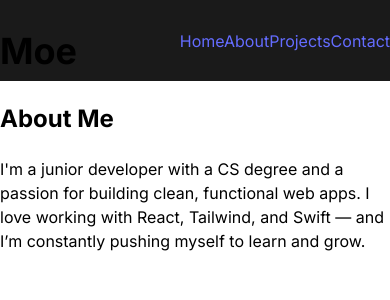
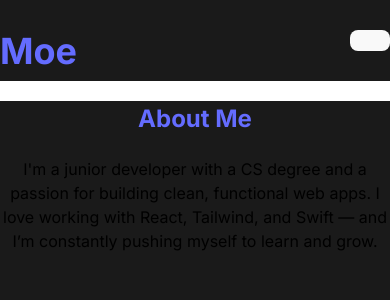
Before and after one commit to swstlz/personal_website, a React (Vite) app: page /about in a window 390 px wide. Shown: the top 300 px of the page. Built offline with nearby package versions, Linux system fonts and the light colour scheme.

Commit message:
nav bar now hamburger style; fixed about page

```diff
--- a/src/components/Navbar.jsx
+++ b/src/components/Navbar.jsx
@@ -1,22 +1,66 @@
+import { useState } from 'react';
 import { NavLink } from 'react-router-dom';
 
 export default function Navbar() {
-  const linkStyle = ({ isActive }) =>
-    isActive
-      ? 'text-[#646cff] font-semibold'
-      : 'text-white hover:text-[#646cff] transition-colors';
+  const [isOpen, setIsOpen] = useState(false);
 
   return (
-    <nav className="sticky top-0 bg-[#1a1a1a] text-white shadow-md z-50">
+    <nav className="bg-[#1a1a1a] text-white sticky top-0 z-50 shadow-md">
       <div className="max-w-6xl mx-auto px-4 py-4 flex justify-between items-center">
-        <h1 className="text-2xl font-bold text-white">Moe</h1>
-        <div className="space-x-6 text-sm sm:text-base">
-          <NavLink to="/" className={linkStyle}>Home</NavLink>
-          <NavLink to="/about" className={linkStyle}>About</NavLink>
-          <NavLink to="/projects" className={linkStyle}>Projects</NavLink>
-          <NavLink to="/contact" className={linkStyle}>Contact</NavLink>
+        <h1 className="text-xl font-bold text-[#646cff]">Moe</h1>
+
+        {/* Hamburger button */}
+        <div className="md:hidden">
+          <button
+            onClick={() => setIsOpen(!isOpen)}
+            className="focus:outline-none flex flex-col justify-center items-center space-y-1"
+          >
+            <span
+              className={`h-0.5 w-6 bg-[#646cff] transition-all duration-300 ${
+                isOpen ? 'rotate-45 translate-y-1.5' : ''
+              }`}
+            />
+            <span
+              className={`h-0.5 w-6 bg-[#646cff] transition-all duration-300 ${
+                isOpen ? 'opacity-0' : ''
+              }`}
+            />
+            <span
+              className={`h-0.5 w-6 bg-[#646cff] transition-all duration-300 ${
+                isOpen ? '-rotate-45 -translate-y-1.5' : ''
+              }`}
+            />
+          </button>
+        </div>
+
+        {/* Desktop nav */}
+        <div className="hidden md:flex space-x-6 text-sm font-medium">
+          {['/', '/about', '/projects', '/contact'].map((path, i) => {
+            const labels = ['Home', 'About', 'Projects', 'Contact'];
+            return (
+              <NavLink
+                key={path}
+                to={path}
+                className={({ isActive }) =>
+                  isActive ? 'text-[#646cff]' : 'hover:text-[#646cff]'
+                }
+              >
+                {labels[i]}
+              </NavLink>
+            );
+          })}
         </div>
       </div>
+
+      {/* Mobile menu */}
+      {isOpen && (
+        <div className="md:hidden px-4 pb-4 space-y-2 text-sm">
+          <NavLink to="/" onClick={() => setIsOpen(false)} className="block hover:text-[#646cff]">Home</NavLink>
+          <NavLink to="/about" onClick={() => setIsOpen(false)} className="block hover:text-[#646cff]">About</NavLink>
+          <NavLink to="/projects" onClick={() => setIsOpen(false)} className="block hover:text-[#646cff]">Projects</NavLink>
+          <NavLink to="/contact" onClick={() => setIsOpen(false)} className="block hover:text-[#646cff]">Contact</NavLink>
+        </div>
+      )}
     </nav>
   );
 }
--- a/src/pages/About.jsx
+++ b/src/pages/About.jsx
@@ -1,11 +1,13 @@
 export default function About() {
-    return (
-      <section className="pt-12">
-        <h2 className="text-3xl font-semibold mb-4">About Me</h2>
-        <p className="text-gray-700 leading-relaxed">
+  return (
+    <section className="min-h-screen pt-32 pb-20 px-6 bg-[#1a1a1a] text-white">
+      <div className="max-w-3xl mx-auto text-center">
+        <h2 className="text-4xl font-bold mb-6 text-[#646cff]">About Me</h2>
+        <p className="text-lg text-gray-400 leading-relaxed">
           I'm a junior developer with a CS degree and a passion for building clean, functional web apps.
           I love working with React, Tailwind, and Swift — and I’m constantly pushing myself to learn and grow.
         </p>
-      </section>
-    );
-  }
+      </div>
+    </section>
+  );
+}
```
